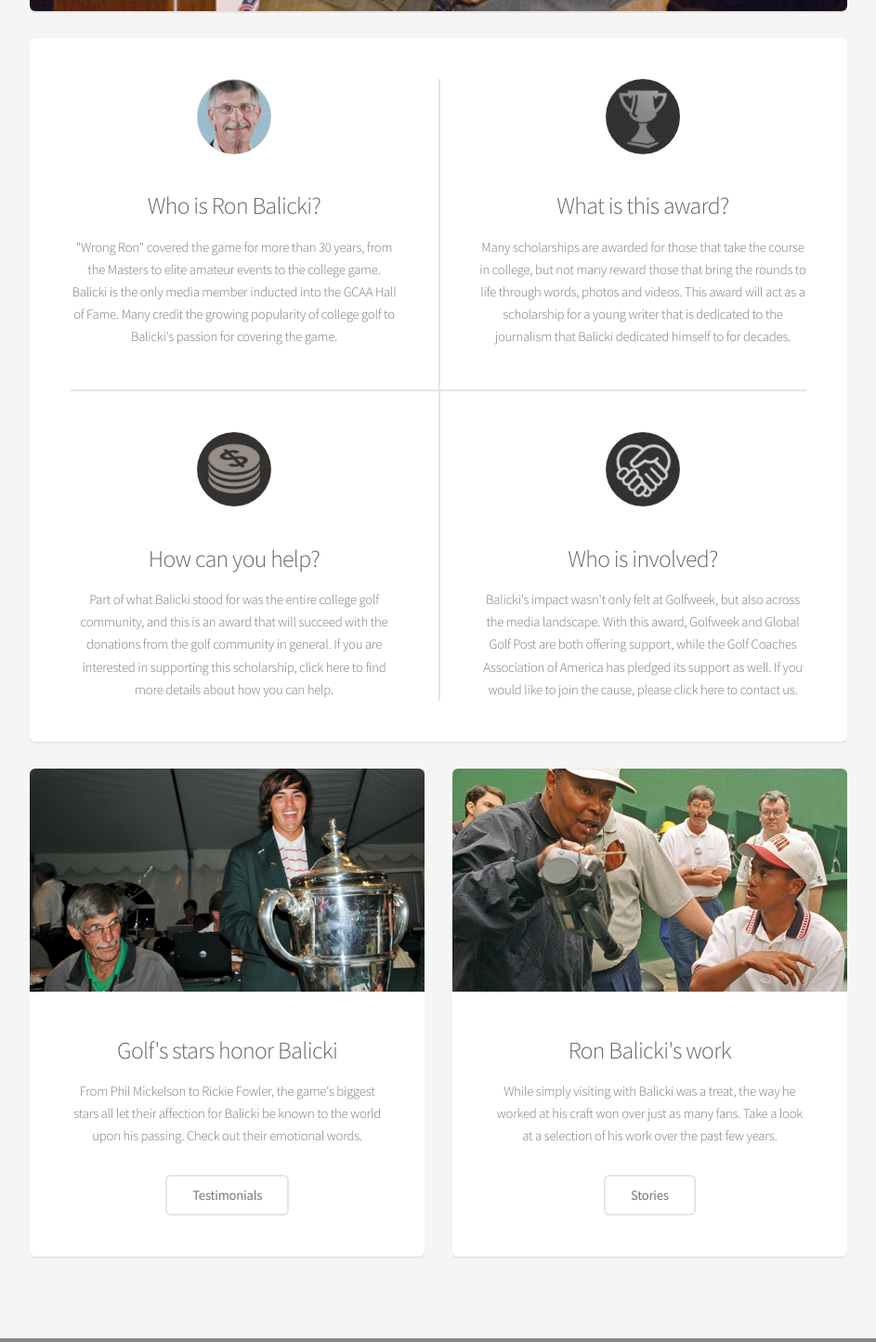
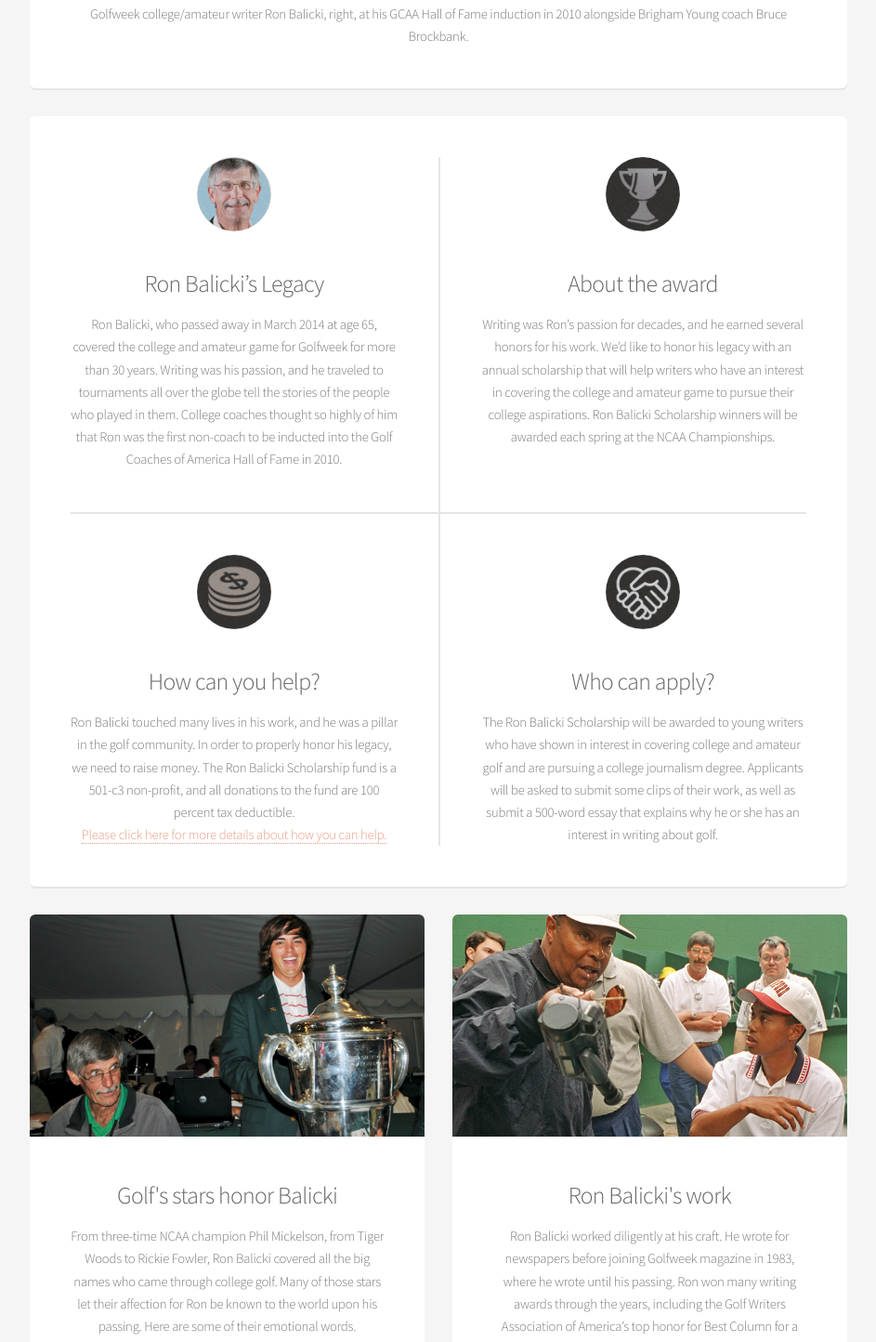
Before and after one commit to jsondavis/ronbalicki, a website: page src/index.html in a window 1280 px wide. Shown: the part 1356-2800 px from the top of the page at 93% size, without its empty margins (168-1111 px from the left). Drawn offline with Linux system fonts and the light colour scheme.

Commit message:
[update] changed copy in index

```diff
--- a/src/index.html
+++ b/src/index.html
@@ -6,7 +6,7 @@
 -->
 <html>
 	<head>
-		<title>The Ron Balicki Award</title>
+		<title>The Ron Balicki Scholarship</title>
 		<meta http-equiv="content-type" content="text/html; charset=utf-8" />
 		<meta name="description" content="" />
 		<meta name="keywords" content="" />
@@ -29,7 +29,7 @@
 
 		<!-- Banner -->
 			<section id="banner">
-				<h2>The Ron Balicki Award</h2>
+				<h2>The Ron Balicki Scholarship</h2>
 				<p>Honoring those following in the footsteps of college golf's biggest advocate</p>
 				<br/>
 
@@ -40,26 +40,29 @@
 
 				<section class="box special">
 					<header class="major">
-						<h2>Introducing the first Ron Balicki Award, a scholarship bestowed upon an up-and-coming journalist that is dedicated to the craft of telling college golf's most important stories.
+						<h2>Introducing the Ron Balicki Scholarship, awarded to aspiring journalists who want to tell college golf's most important stories.
 						<br /></h2>
-						<p>Multiple organizations combine efforts to honor the late Hall-of-Famer, a longtime Golfweek writer, columnist and visionary in what college golf means to the overall sport's landscape
-						<br/></p>
+						<p>“I feel proud. I feel my work has had value. I feel I've made a difference. And it feels really good.”
+						<br/>
+						</p>
+						– Ron Balicki, told to his wife, Debbie, shortly before his death in March 2014
 					</header>
 					<span class="image featured"><img src="images/Ron_Balicki_Second_Image.jpg" alt="" /></span>
+					<p>Golfweek college/amateur writer Ron Balicki, right, at his GCAA Hall of Fame induction in 2010 alongside Brigham Young coach Bruce Brockbank.</p>
 				</section>
 
 				<section class="box special features">
 					<div class="features-row">
 						<section>
 							<span id="ronpic" class="icon major"></span>
-							<h3>Who is Ron Balicki?</h3>
-							<p>"Wrong Ron" covered the game for more than 30 years, from the Masters to elite amateur events to the college game. Balicki is the only media member inducted into the GCAA Hall of Fame. Many credit the growing popularity of college golf to Balicki's passion for covering the game.
+							<h3>Ron Balicki’s Legacy</h3>
+							<p>Ron Balicki, who passed away in March 2014 at age 65, covered the college and amateur game for Golfweek for more than 30 years. Writing was his passion, and he traveled to tournaments all over the globe tell the stories of the people who played in them. College coaches thought so highly of him that Ron was the first non-coach to be inducted into the Golf Coaches of America Hall of Fame in 2010.
 							</p>
 						</section>
 						<section>
 							<span id="awardpic" class="icon major"></span>
-							<h3>What is this award?</h3>
-							<p>Many scholarships are awarded for those that take the course in college, but not many reward those that bring the rounds to life through words, photos and videos. This award will act as a scholarship for a young writer that is dedicated to the journalism that Balicki dedicated himself to for decades.
+							<h3>About the award</h3>
+							<p>Writing was Ron’s passion for decades, and he earned several honors for his work. We’d like to honor his legacy with an annual scholarship that will help writers who have an interest in covering the college and amateur game to pursue their college aspirations. Ron Balicki  Scholarship winners will be awarded each spring  at the NCAA Championships.
 							</p>
 						</section>
 					</div>
@@ -67,12 +70,16 @@
 						<section>
 							<span id="donatepic" class="icon major"></span>
 							<h3>How can you help?</h3>
-							<p>Part of what Balicki stood for was the entire college golf community, and this is an award that will succeed with the donations from the golf community in general. If you are interested in supporting this scholarship, click here to find more details about how you can help.</p>
+							<p>Ron Balicki touched many lives in his work, and he was a pillar in the golf community. In order to properly honor his legacy, we need to raise money. The Ron Balicki Scholarship fund is a 501-c3 non-profit, and all donations to the fund are 100 percent tax deductible.
+							<br/>
+							<a href="#">Please click here for more details about how you can help.</a>
+							</p>
 						</section>
 						<section>
 							<span id="sponsorpic" class="icon major"></span>
-							<h3>Who is involved?</h3>
-							<p>Balicki's impact wasn't only felt at Golfweek, but also across the media landscape. With this award, Golfweek and Global Golf Post are both offering support, while the Golf Coaches Association of America has pledged its support as well. If you would like to join the cause, please click here to contact us.</p>
+							<h3>Who can apply?</h3>
+							<p>The Ron Balicki Scholarship will be awarded to young writers who have shown in interest in covering college and amateur golf and are pursuing a college journalism degree. Applicants will be asked to submit some clips of their work, as well as submit a 500-word essay that explains why he or she has an interest in writing about golf.
+							</p>
 						</section>
 					</div>
 				</section>
@@ -83,7 +90,8 @@
 						<section class="box special">
 							<span class="image featured"><img src="images/Ron_Balicki_Bottom_Left.jpg" alt="" /></span>
 							<h3>Golf's stars honor Balicki</h3>
-							<p>From Phil Mickelson to Rickie Fowler, the game's biggest stars all let their affection for Balicki be known to the world upon his passing. Check out their emotional words.</p>
+							<p>From three-time NCAA champion Phil Mickelson, from Tiger Woods to Rickie Fowler, Ron Balicki covered all the big names who came through college golf. Many of those stars let their affection for Ron be known to the world upon his passing. Here are some of their emotional words.
+							</p>
 							<ul class="actions">
 								<li><a href="http://golfweek.com/news/2014/mar/26/ron-balicki-obituary-college-golf-quotes-pga-tour/" class="button alt">Testimonials</a></li>
 							</ul>
@@ -95,7 +103,8 @@
 						<section class="box special">
 							<span class="image featured"><img src="images/Ron_Balicki_Bottom_Right.jpg" alt="" /></span>
 							<h3>Ron Balicki's work</h3>
-							<p>While simply visiting with Balicki was a treat, the way he worked at his craft won over just as many fans. Take a look at a selection of his work over the past few years.</p>
+							<p>Ron Balicki worked diligently at his craft. He wrote for newspapers before joining Golfweek magazine in 1983, where he wrote until his passing. Ron won many writing awards through the years, including the Golf Writers Association of America’s top honor for Best Column for a piece he wrote on Scotland’s Barclay Howard at the 1997 U.S. Amateur.  Please enjoy some of his work.
+							</p>
 							<ul class="actions">
 								<li><a href="http://golfweek.com/staff/ron-balicki/stories/" class="button alt">Stories</a></li>
 							</ul>
```
